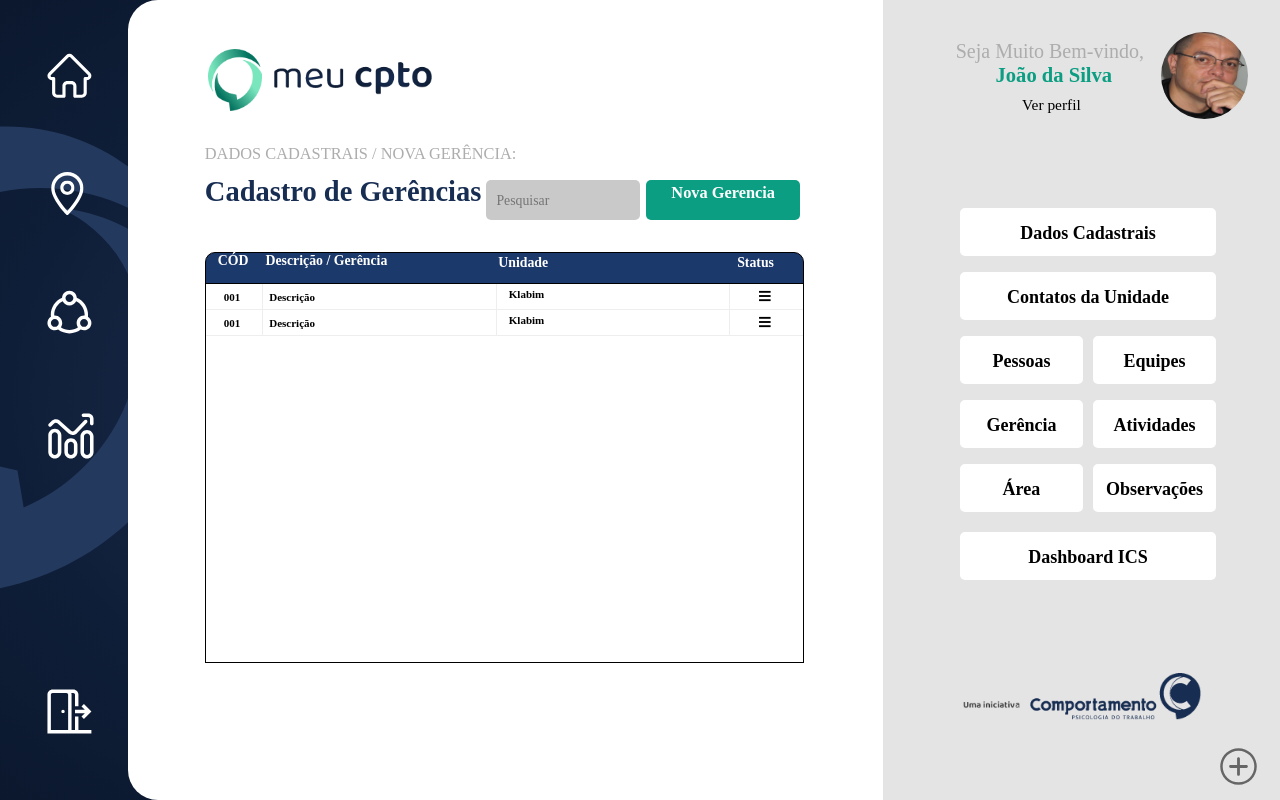
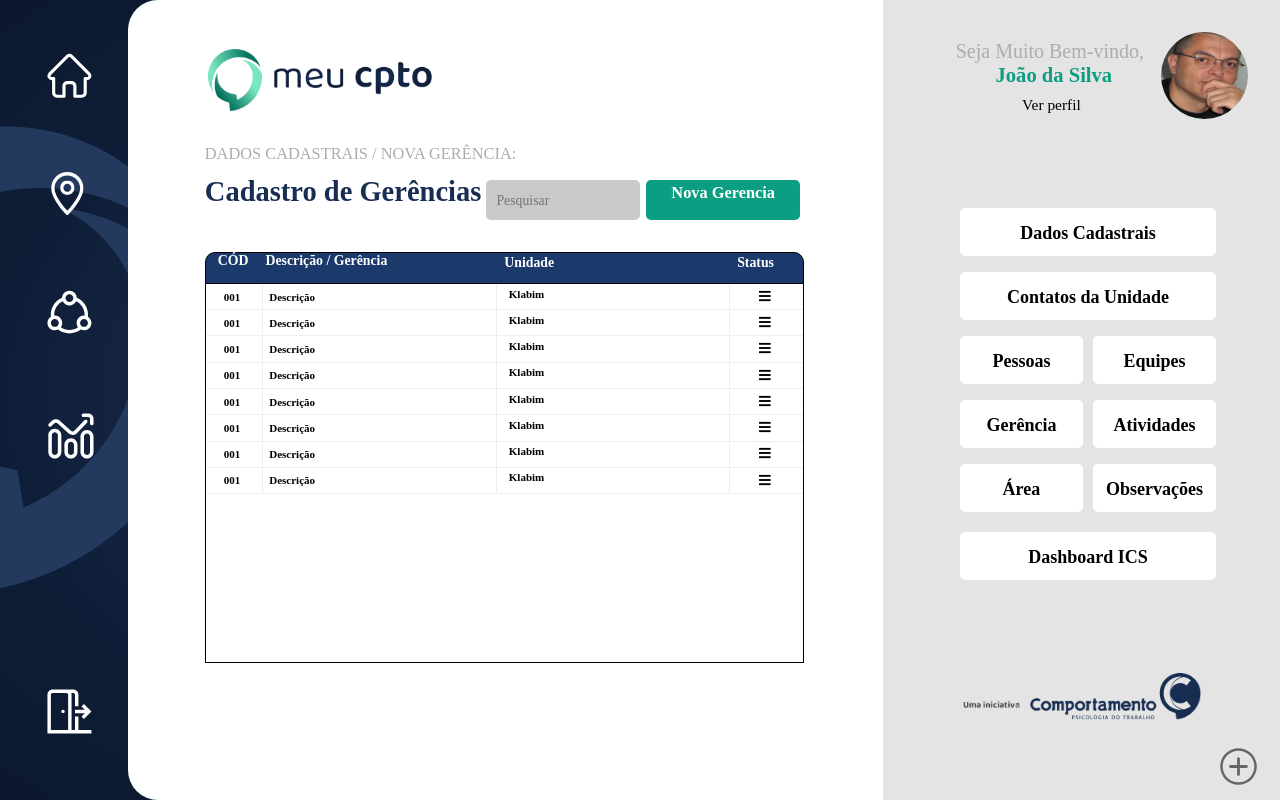
Before and after one commit to markusknauer1/MeuCPTO, a React (Create React App) app: page /Gerencias in a window 1280 px wide. Built offline with nearby package versions, Linux system fonts and the light colour scheme; a web font is replaced by a local one.

Commit message:
atualização

```diff
--- a/src/pages/MenuDIreito/Gerencias.tsx
+++ b/src/pages/MenuDIreito/Gerencias.tsx
@@ -68,6 +68,66 @@ function Gerencias() {
                     </button>
                   </td>
                 </tbody>
+                <tbody>
+                  <td className="tblGerCod">001</td>
+                  <td className="tblGerDesc">Descrição</td>
+                  <td className="tblGerUni">Klabim</td>
+                  <td className="tblGerStatus">
+                    <button className="action">
+                      <i className="fas fa-bars"></i>
+                    </button>
+                  </td>
+                </tbody>
+                <tbody>
+                  <td className="tblGerCod">001</td>
+                  <td className="tblGerDesc">Descrição</td>
+                  <td className="tblGerUni">Klabim</td>
+                  <td className="tblGerStatus">
+                    <button className="action">
+                      <i className="fas fa-bars"></i>
+                    </button>
+                  </td>
+                </tbody>
+                <tbody>
+                  <td className="tblGerCod">001</td>
+                  <td className="tblGerDesc">Descrição</td>
+                  <td className="tblGerUni">Klabim</td>
+                  <td className="tblGerStatus">
+                    <button className="action">
+                      <i className="fas fa-bars"></i>
+                    </button>
+                  </td>
+                </tbody>
+                <tbody>
+                  <td className="tblGerCod">001</td>
+                  <td className="tblGerDesc">Descrição</td>
+                  <td className="tblGerUni">Klabim</td>
+                  <td className="tblGerStatus">
+                    <button className="action">
+                      <i className="fas fa-bars"></i>
+                    </button>
+                  </td>
+                </tbody>
+                <tbody>
+                  <td className="tblGerCod">001</td>
+                  <td className="tblGerDesc">Descrição</td>
+                  <td className="tblGerUni">Klabim</td>
+                  <td className="tblGerStatus">
+                    <button className="action">
+                      <i className="fas fa-bars"></i>
+                    </button>
+                  </td>
+                </tbody>
+                <tbody>
+                  <td className="tblGerCod">001</td>
+                  <td className="tblGerDesc">Descrição</td>
+                  <td className="tblGerUni">Klabim</td>
+                  <td className="tblGerStatus">
+                    <button className="action">
+                      <i className="fas fa-bars"></i>
+                    </button>
+                  </td>
+                </tbody>
               </table>
             </div>
           </section>
--- a/src/pages/MenuDIreito/Observacoes.tsx
+++ b/src/pages/MenuDIreito/Observacoes.tsx
@@ -41,7 +41,7 @@ function Observacoes() {
                       <div>CÓD</div>
                     </th>
                     <th className="ObsObservador">
-                      <div>Observador</div>
+                      <div>Observação</div>
                     </th>
                     <th className="ObsDescFun">
                       <div>Descrição da função</div>
--- a/src/styles/pages/menuDireitoCss/gerencias.css
+++ b/src/styles/pages/menuDireitoCss/gerencias.css
@@ -13,7 +13,7 @@
 .tblTtlUnidGer {
   top: 5%;
   position: absolute;
-  left: 49%;
+  left: 50%;
 }
 .tblTtlStatusGerencia {
   top: 5%;
--- a/src/styles/pages/menuDireitoCss/observacoes.css
+++ b/src/styles/pages/menuDireitoCss/observacoes.css
@@ -18,22 +18,27 @@
 
 .ObsCod {
   position: absolute;
+  font-size: 0.5rem !important;
   top: 5%;
   left: 3%;
 }
 .ObsObservador {
   position: absolute;
+
+  font-size: 0.5rem !important;
   top: 5%;
-  left: 9.5%;
+  left: 9%;
 }
 .ObsDescFun {
   position: absolute;
+  font-size: 0.5rem !important;
   top: 5%;
   text-align: center;
   left: 23%;
 }
 .ObsStatus {
   position: absolute;
+  font-size: 0.5rem !important;
   top: 5%;
   text-align: center;
   left: 90%;
```
